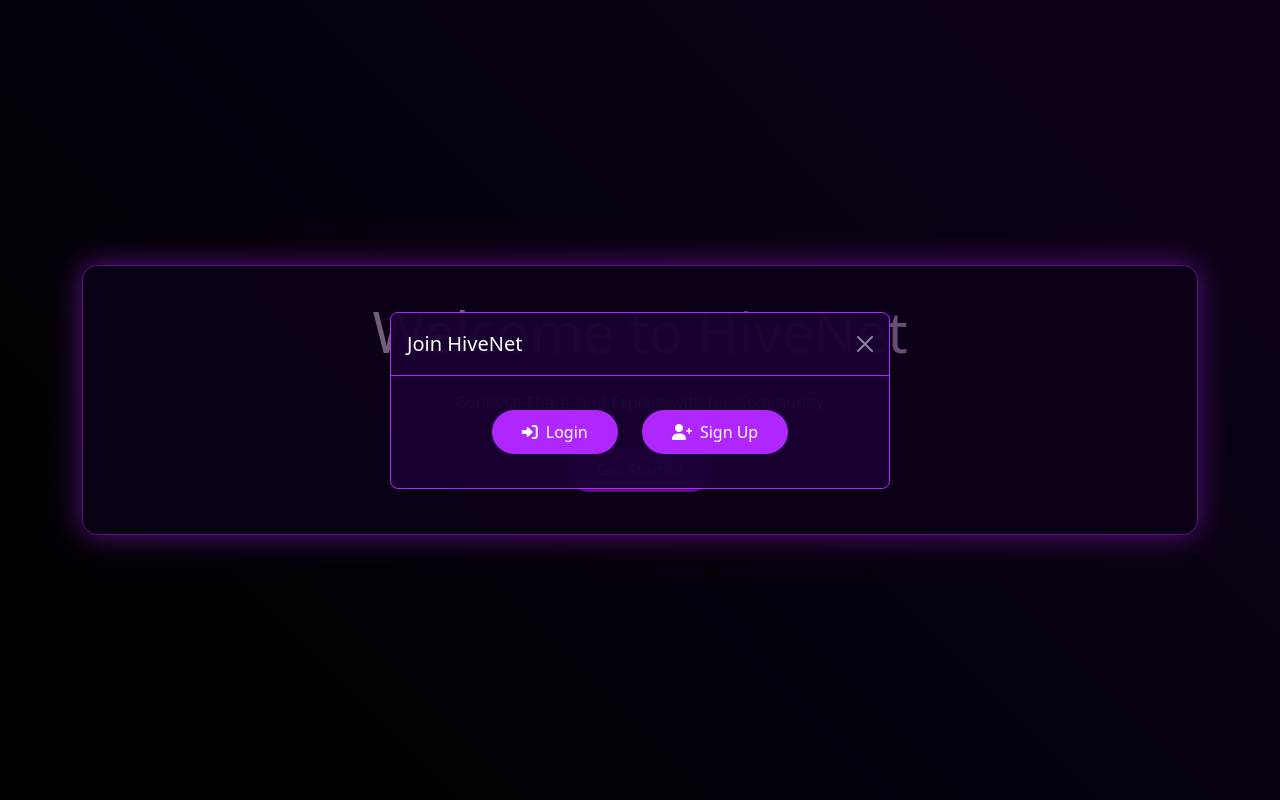
After one commit to 4i-Harsh/HiveNet, a Django app: page / in a window 1280 px wide, after a click on "Get Started". The commit adds this page. Run offline with Django 5.2, Linux system fonts and the light colour scheme.

Commit message:
added "get started" at blank

```diff
--- /dev/null
+++ b/social/postchat/templates/homebef.html
@@ -0,0 +1,115 @@
+<!DOCTYPE html>
+<html>
+<head>
+    <title>Welcome to HiveNet</title>
+    <link href="https://cdn.jsdelivr.net/npm/bootstrap@5.3.0/dist/css/bootstrap.min.css" rel="stylesheet">
+    <style>
+        :root {
+            --neon-purple: #b026ff;
+            --dark-purple: #1a0033;
+            --glow-purple: #d891ef;
+        }
+
+        body {
+            background: linear-gradient(45deg, #000000, var(--dark-purple));
+            color: #fff;
+            height: 100vh;
+            display: flex;
+            align-items: center;
+            justify-content: center;
+        }
+
+        .welcome-card {
+            background: rgba(26, 0, 51, 0.8);
+            backdrop-filter: blur(10px);
+            border: 1px solid var(--neon-purple);
+            box-shadow: 0 0 30px var(--neon-purple);
+            padding: 2rem;
+            text-align: center;
+            border-radius: 15px;
+        }
+
+        .title {
+            font-size: 3.5rem;
+            margin-bottom: 1.5rem;
+            background: linear-gradient(45deg, #fff, var(--glow-purple), #fff);
+            -webkit-background-clip: text;
+            background-clip: text;
+            color: transparent;
+            animation: gradientText 3s ease infinite;
+            background-size: 200% 200%;
+        }
+
+        @keyframes gradientText {
+            0% { background-position: 0% 50%; }
+            50% { background-position: 100% 50%; }
+            100% { background-position: 0% 50%; }
+        }
+
+        .btn-custom {
+            background: var(--neon-purple);
+            color: white;
+            border: none;
+            padding: 10px 30px;
+            margin: 10px;
+            border-radius: 25px;
+            transition: all 0.3s ease;
+        }
+
+        .btn-custom:hover {
+            background: var(--glow-purple);
+            transform: scale(1.05);
+            color: white;
+            box-shadow: 0 0 20px var(--neon-purple);
+        }
+
+        .modal-content {
+            background: rgba(26, 0, 51, 0.95);
+            border: 1px solid var(--neon-purple);
+            color: white;
+        }
+
+        .modal-header {
+            border-bottom: 1px solid var(--neon-purple);
+        }
+
+        .modal-footer {
+            border-top: 1px solid var(--neon-purple);
+        }
+    </style>
+</head>
+<body>
+    <div class="container">
+        <div class="welcome-card">
+            <h1 class="title">Welcome to HiveNet</h1>
+            <p class="mb-4">Connect, Share, and Explore with the Community</p>
+            <button class="btn btn-custom" data-bs-toggle="modal" data-bs-target="#authModal">
+                Get Started
+            </button>
+        </div>
+    </div>
+
+    <!-- Authentication Modal -->
+    <div class="modal fade" id="authModal" tabindex="-1">
+        <div class="modal-dialog modal-dialog-centered">
+            <div class="modal-content">
+                <div class="modal-header">
+                    <h5 class="modal-title">Join HiveNet</h5>
+                    <button type="button" class="btn-close btn-close-white" data-bs-dismiss="modal"></button>
+                </div>
+                <div class="modal-body text-center py-4">
+                    <a href="{% url 'login' %}" class="btn btn-custom">
+                        <i class="fas fa-sign-in-alt me-2"></i>Login
+                    </a>
+                    <a href="{% url 'signup' %}" class="btn btn-custom">
+                        <i class="fas fa-user-plus me-2"></i>Sign Up
+                    </a>
+                </div>
+            </div>
+        </div>
+    </div>
+
+    <script src="https://cdn.jsdelivr.net/npm/bootstrap@5.3.0/dist/js/bootstrap.bundle.min.js"></script>
+    <link rel="stylesheet" href="https://cdnjs.cloudflare.com/ajax/libs/font-awesome/6.0.0/css/all.min.css">
+</body>
+</html>
--- a/social/postchat/urls.py
+++ b/social/postchat/urls.py
@@ -2,6 +2,7 @@
 from . import views
 
 urlpatterns = [
+    path('', views.home_view, name='home'),
     path('signup/', views.signup_view, name='signup'),
     path('login/', views.login_view, name='login'),
     path('landing/', views.landing_view, name='landing'),
--- a/social/postchat/views.py
+++ b/social/postchat/views.py
@@ -92,3 +92,8 @@
     if request.user.is_superuser:
         return redirect('admin:index')
     return render(request, 'profile.html')
+
+def home_view(request):
+    if request.user.is_authenticated:
+        return redirect('landing')
+    return render(request, 'homebef.html')
```
Also changed, not shown: social/postchat/templates/base.html (+0 -9 lines), social/postchat/templates/landing.html (+2 -96 lines), social/db.sqlite3.
